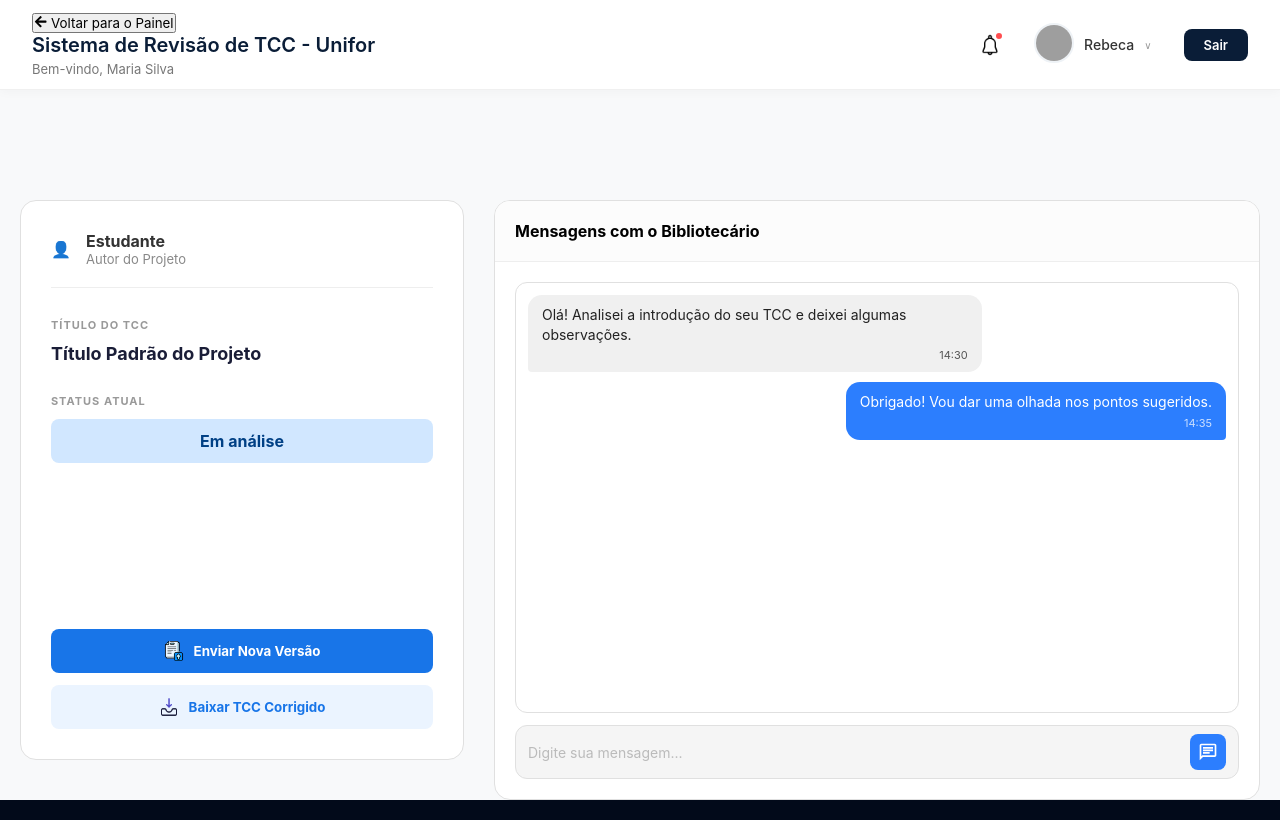
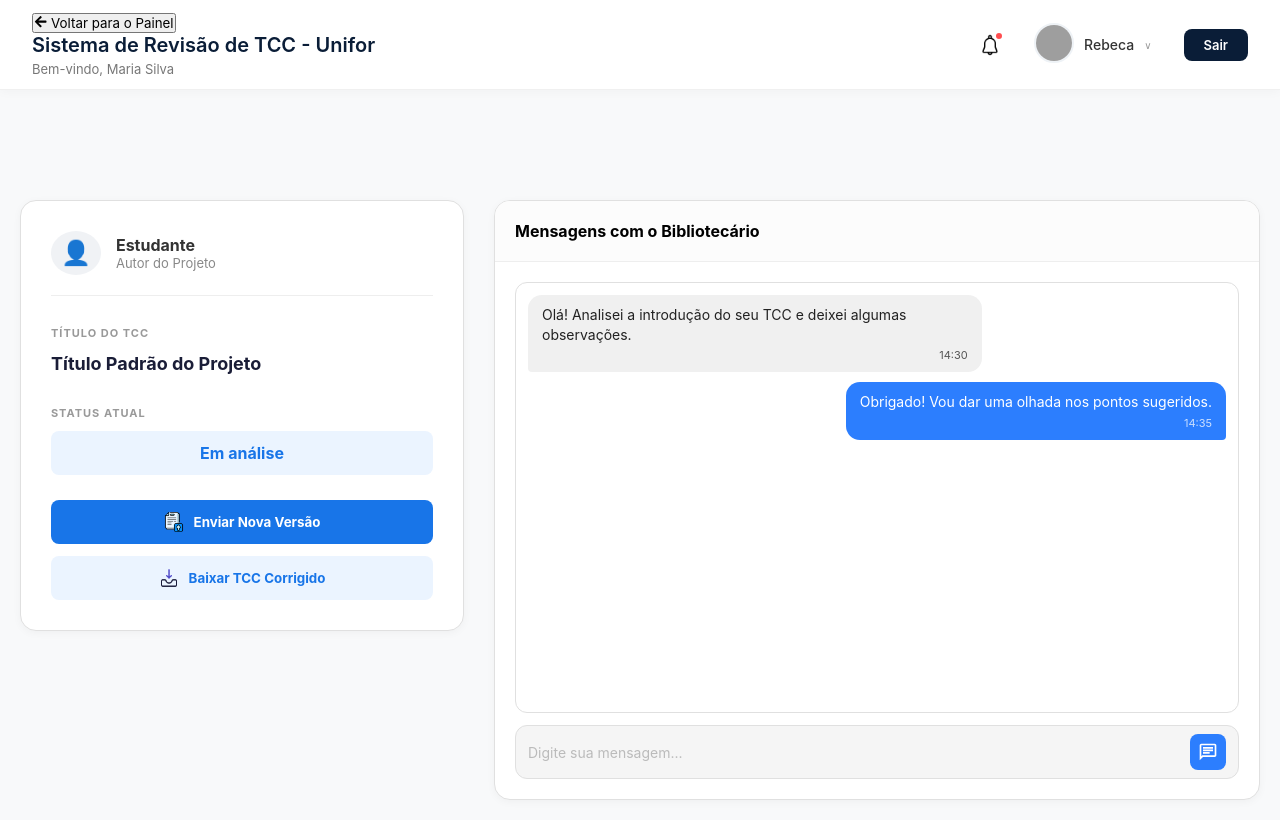
Before and after one commit to rebecasena98o/TCC-Web, a React (Vite) app: page /detalhes-tcc in a window 1280 px wide. Built offline with nearby package versions, Linux system fonts and the light colour scheme; grey boxes are pictures that could not be loaded.

Commit message:
Feat: adicionando css mais bonito ao chat do ticket

```diff
--- a/src/Style/DetailsTccTicket/StyleDetalhes.css
+++ b/src/Style/DetailsTccTicket/StyleDetalhes.css
@@ -1,11 +1,23 @@
+.dashboard-wrapper {
+  width: 100%;
+  min-height: 100vh;
+  background-color: #F8F9FA; /* Força o cinza claro padrão do projeto em toda a extensão */
+  display: flex;
+  flex-direction: column;
+  box-sizing: border-box;
+}
+
+
 .ticket-container {
   display: flex;
   max-width: 1300px;
+  width: 100%;
   margin: 0 auto;
   gap: 30px;
   padding: 20px;
-  height: calc(100vh - 110px);
+  min-height: calc(100vh - 110px);
   box-sizing: border-box;
+  align-items: flex-start;
 }
 
 
@@ -18,7 +30,10 @@
   display: flex;
   flex-direction: column;
   gap: 25px;
+  box-shadow: 0 2px 8px rgba(0, 0, 0, 0.04);
 }
+
+
 
 .info-card-aluno {
   display: flex;
@@ -27,9 +42,15 @@
   padding-bottom: 20px;
   border-bottom: 1px solid #eee;
 }
+.user-avatar-placeholder {
+  font-size: 24px;
+  background-color: #f0f2f5;
+  padding: 10px;
+  border-radius: 50%;
+  line-height: 1;
+}
 
-.user-icon { font-size: 30px; }
-.info-card-aluno h4 { margin: 0; color: #333; }
+.info-card-aluno h4 { margin: 0; color: #333; font-size: 16px; }
 .info-card-aluno p { margin: 0; font-size: 13px; color: #888; }
 
 .tcc-detail-box label, .status-container-ticket label {
@@ -40,7 +61,7 @@
   font-weight: bold;
 }
 
-.tcc-detail-box h3 { margin-top: 10px; font-size: 18px; color: #1a1d37; }
+.tcc-detail-box h3 { margin-top: 10px; font-size: 18px; color: #1a1d37; line-height: 1.4; }
 
 .status-badge-grande {
   margin-top: 10px;
@@ -49,6 +70,9 @@
   border-radius: 8px;
   font-weight: bold;
 }
+
+.status-progresso { background-color: #EBF4FF; color: #1875E8; }
+.status-alerta { background-color: #FFF3CD; color: #856404; }
 
 .ticket-actions {
   margin-top: auto;
@@ -174,18 +198,26 @@
    CONEXÃO COM O COMPONENTE REUTILIZADO TCCCHAT (ESTILOS DO BIBLIOTECÁRIO)
    ========================================================================== */
 
-/* Garante que a seção de chat ocupe o espaço correto na sua tela */
+/* Contêiner da seção da direita que envelopa o Chat */
 .chat-section {
+  flex: 2;
   display: flex;
   flex-direction: column;
   background-color: #ffffff;
   border: 1px solid #E0E0E0;
   border-radius: 16px;
-  height: 600px; /* Ajuste a altura para alinhar com sua sidebar */
+  height: 600px; /* Mantém a janela do chat com tamanho controlado e scroll interno */
   overflow: hidden;
+  box-shadow: 0 2px 8px rgba(0, 0, 0, 0.04);
 }
 
-/* Base do Componente TccChat */
+.chat-header {
+  padding: 20px;
+  background: #fcfcfc;
+  border-bottom: 1px solid #eee;
+}
+
+/* Base estrutural interna do Componente TccChat */
 .tccChat {
   display: flex;
   flex-direction: column;
@@ -193,9 +225,10 @@
   height: 100%;
   flex: 1;
   padding: 10px;
+  overflow: hidden;
 }
 
-/* Área interna de rolagem das mensagens */
+/* Área de rolagem das mensagens */
 .tccChatMessages {
   border: 1px solid #E0E0E0;
   border-radius: 12px;
@@ -205,7 +238,7 @@
   background-color: #fff;
 }
 
-/* Lista agregadora de bolhas */
+/* Lista agregadora de mensagens */
 .messageList {
   display: flex;
   flex-direction: column;
@@ -219,15 +252,8 @@
   width: 100%;
 }
 
-/* Bolha enviada por VOCÊ (Aluno -> Direita) */
-.messageRight {
-  justify-content: flex-end;
-}
-
-/* Bolha recebida do Outro (Bibliotecário -> Esquerda) */
-.messageLeft {
-  justify-content: flex-start;
-}
+.messageRight { justify-content: flex-end; }
+.messageLeft { justify-content: flex-start; }
 
 /* Customização visual das caixas de diálogo */
 .messageBubble {
@@ -241,7 +267,7 @@
 }
 
 .messageRight .messageBubble {
-  background-color: rgb(44, 126, 254); /* Azul padrão do projeto */
+  background-color: rgb(44, 126, 254);
   color: #fff;
   border-bottom-right-radius: 4px;
 }
@@ -252,16 +278,8 @@
   border-bottom-left-radius: 4px;
 }
 
-.messageText {
-  font-size: 14px;
-  line-height: 1.4;
-}
-
-.messageTime {
-  font-size: 11px;
-  opacity: 0.75;
-  align-self: flex-end;
-}
+.messageText { font-size: 14px; line-height: 1.4; }
+.messageTime { font-size: 11px; opacity: 0.75; align-self: flex-end; }
 
 /* Container inferior de inserção de texto */
 .tccChatInput {
@@ -283,11 +301,8 @@
   outline: none;
 }
 
-.tccChatInput input::placeholder {
-  color: #bbb;
-}
+.tccChatInput input::placeholder { color: #bbb; }
 
-/* Botão azul de enviar mensagem */
 .tccChatInput button {
   display: flex;
   align-items: center;
@@ -300,12 +315,5 @@
   transition: background-color 0.2s ease;
 }
 
-.tccChatInput button:hover {
-  background-color: #1a6bdf;
-}
-
-.tccChatInput button svg {
-  width: 18px;
-  height: 18px;
-  fill: #fff;
-}
+.tccChatInput button:hover { background-color: #1a6bdf; }
+.tccChatInput button svg { width: 18px; height: 18px; fill: #fff; }
```
